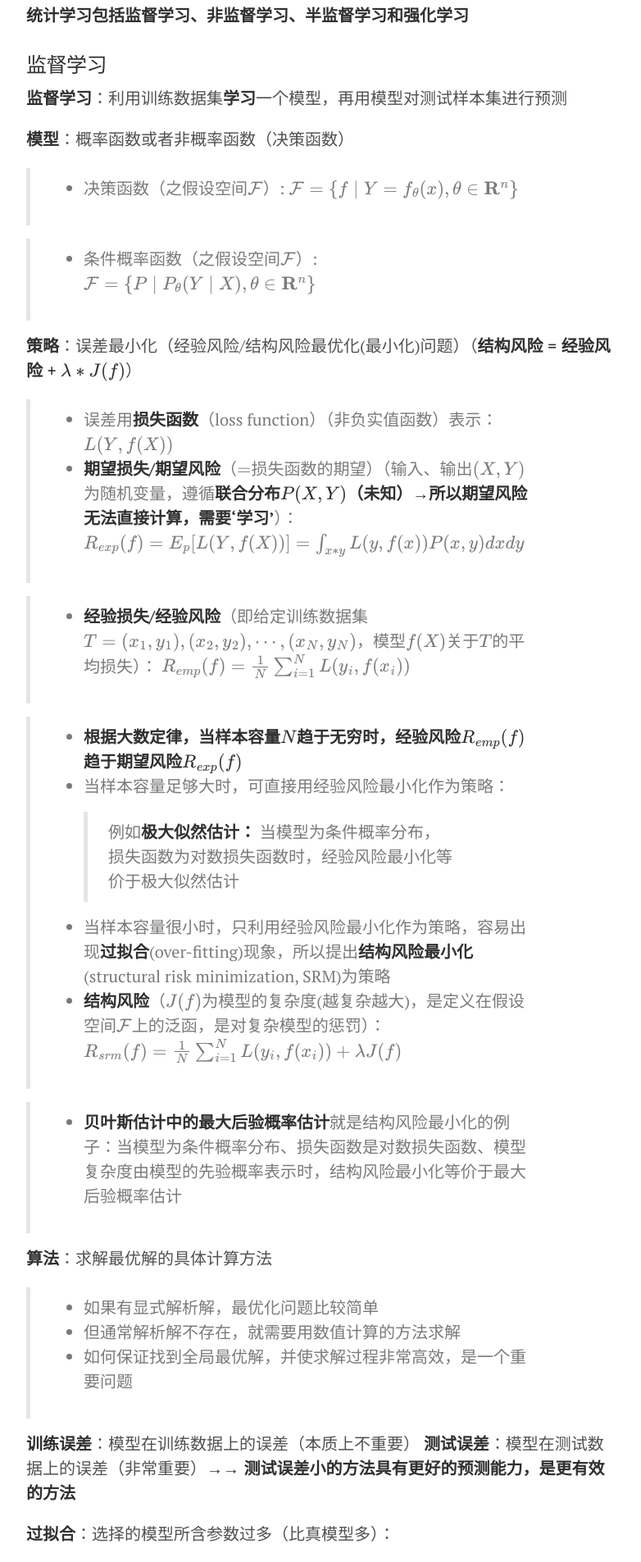
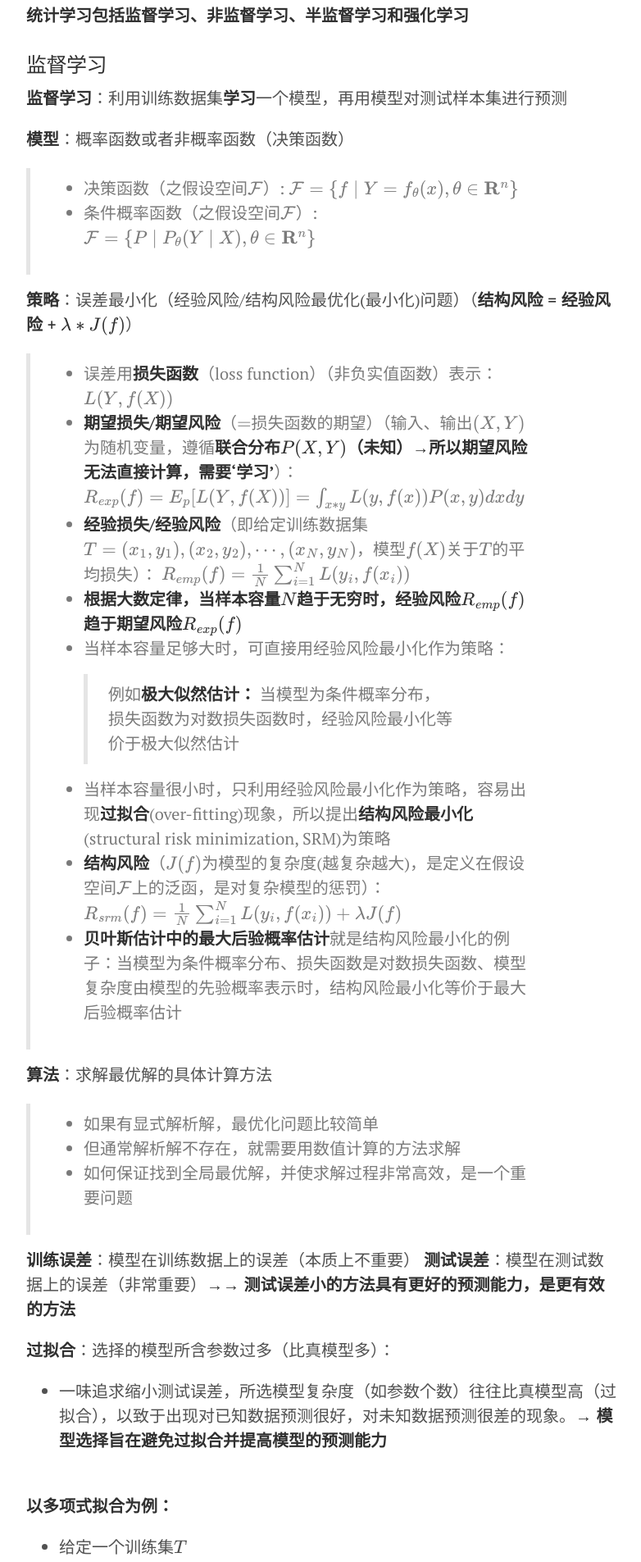
Before and after one commit to lxqsang/yinime.github.io, a Jekyll site: the page built from _posts/2016-10-25-statistic-note-1.md, in a window 1280 px wide. Shown: the part 920-2825 px from the top of the page at 82% size, without its empty margins (248-1030 px from the left). Built offline with Jekyll 4.4.1, drawn with Linux system fonts in a browser that asks for light colours; formulas are drawn with MathJax 3.

Commit message:
fix latex css

```diff
--- a/_posts/2016-10-25-statistic-note-1.md
+++ b/_posts/2016-10-25-statistic-note-1.md
@@ -39,7 +39,7 @@ tags: 数据
 
 > - 决策函数（之假设空间$\mathcal F$）:
 > $$\mathcal F=\{f\mid Y=f_\theta(x),\theta\in\mathbf R^n\}$$
-
+>
 > - 条件概率函数（之假设空间$\mathcal F$）:
 > $$\mathcal F=\{P\mid P_\theta(Y\mid X),\theta\in\mathbf R^n\}$$
 
@@ -48,17 +48,17 @@ tags: 数据
 > - 误差用**损失函数**（loss function）（非负实值函数）表示：$L(Y,f(X))$
 > - **期望损失/期望风险**（$=$损失函数的期望）（输入、输出$(X,Y)$为随机变量，遵循**联合分布$P(X,Y)$（未知）→所以期望风险无法直接计算，需要‘学习’**）：
 >$$R_{exp}(f)=E_p[L(Y,f(X))]=\int_{x*y}L(y,f(x))P(x,y)dxdy$$
-
+>
 > - **经验损失/经验风险**（即给定训练数据集$T=\{(x_1,y_1),(x_2,y_2),\cdots,(x_N,y_N)\}$，模型$f(X)$关于$T$的平均损失）：
 >$$R_{emp}(f)=\frac{1}{N}\sum_{i=1}^N L(y_i,f(x_i))$$
-
+>
 > + **根据大数定律，当样本容量$N$趋于无穷时，经验风险$R_{emp}(f)$趋于期望风险$R_{exp}(f)$**
 > - 当样本容量足够大时，可直接用经验风险最小化作为策略：
 >> 例如**极大似然估计：** 当模型为条件概率分布，损失函数为对数损失函数时，经验风险最小化等价于极大似然估计
 > - 当样本容量很小时，只利用经验风险最小化作为策略，容易出现**过拟合**(over-fitting)现象，所以提出**结构风险最小化**(structural risk minimization, SRM)为策略
 > - **结构风险**（$J(f)$为模型的复杂度(越复杂越大)，是定义在假设空间$\mathcal F$上的泛函，是对复杂模型的惩罚）：
 > $$R_{srm}(f)=\frac{1}{N}\sum_{i=1}^N L(y_i,f(x_i))+\lambda J(f)$$
-
+>
 >-  **贝叶斯估计中的最大后验概率估计**就是结构风险最小化的例子：当模型为条件概率分布、损失函数是对数损失函数、模型复杂度由模型的先验概率表示时，结构风险最小化等价于最大后验概率估计
 
 **算法**：求解最优解的具体计算方法
@@ -113,6 +113,7 @@ tags: 数据
 - 再在测试集上评价各个模型的测试误差，选出误差最小的模型
 
 <br>
+
 ### 泛化能力
 
 **泛化能力/推广能力（generalization ability）**：指由该方法学习到的模型对未知数据的预测能力
@@ -126,8 +127,8 @@ $$R_{exp}(\hat f)=E_P[L(Y,\hat f(X))]=\int_{x*y} L(y,\hat f(x))P(x,y)dxdy$$
 - 它是假设空间容量(capacity)的函数，假设空间容量越大，模型就越难学，泛化误差上界就越大
 
 >**定理（泛化误差上界）** 对二类分类问题，当假设空间是有限个函数的集合$\mathcal F=\{f_1,f_2,\cdots,f_d\}$时，对任意一个函数$f\in\mathcal F$，至少以概率$1-\delta$，以下不等式成立（即以下不等式成立的概率大于等于$1-\delta$）：
-$$R(f)\le\hat R(f)+\varepsilon (d,N,\delta)$$
-
+>$$R(f)\le\hat R(f)+\varepsilon (d,N,\delta)$$
+>
 >其中， $ \varepsilon(d,N,\delta)=\sqrt{\frac{1}{2N}(\log d +\log\frac{1}{\delta})}$
 
 不等式左端$R(f)$是泛化误差，右端即为泛化误差上界. 右端第一项是训练误差，训练误差越小，泛化误差也越小. 第二项$\varepsilon(d,N,\delta)$是$N$的单调递减函数，当$N$趋于无穷时趋于$0$；同时它也是$\sqrt{\log d}$阶的函数，假设空间$\mathcal F$包含的函数越多，其值越大.
@@ -163,17 +164,17 @@ $$P(Y\mid X)=\frac{P(X,Y)}{P(X)}$$
 - 评价分类器性能的指标一般是**分类准确率**（accuracy）：对给定的测试数据集，分类器正确分类的样本数与总样本数之比。也就是损失函数是0-1损失时测试数据集上的准确率
 - **二类分类问题**常用的评价指标是**精确率**（precision）和**召回率**（recall）。通常以关注的类为**正类**，其他类为**负类**：
 
-- $TP$——将正类预测为正类数；
-- $FN$——将正类预测为负类数；
-- $FP$——将负类预测为正类数；
-- $TN$——将负类预测为负类数；
-- 精确率定义为 $$P=\frac{TP}{TP+FP}$$
+	- $TP$——将正类预测为正类数；
+	- $FN$——将正类预测为负类数；
+	- $FP$——将负类预测为正类数；
+	- $TN$——将负类预测为负类数；
+	- 精确率定义为 $$P=\frac{TP}{TP+FP}$$
 
-- 召回率定义为 $$R=\frac{TP}{TP+FN}$$
+	- 召回率定义为 $$R=\frac{TP}{TP+FN}$$
 
-- $F_1$值，为精确率和召回率的调和均值，即$$\frac{2}{F_1}=\frac{1}{P}+\frac{1}{R}$$
+	- $F_1$值，为精确率和召回率的调和均值，即 $$\frac{2}{F_1}=\frac{1}{P}+\frac{1}{R}$$
 
-- 精准率和召回率都高时，$F_1$值也会高
+	- 精准率和召回率都高时，$F_1$值也会高
 
 - 可用于分类的统计学习方法：$k$邻近法、感知机、朴素贝叶斯法、决策树、决策列表、逻辑斯蒂回归模型、支持向量机、提升方法、贝叶斯网络、神经网络、Winnow等.
 - 应用举例：
```
